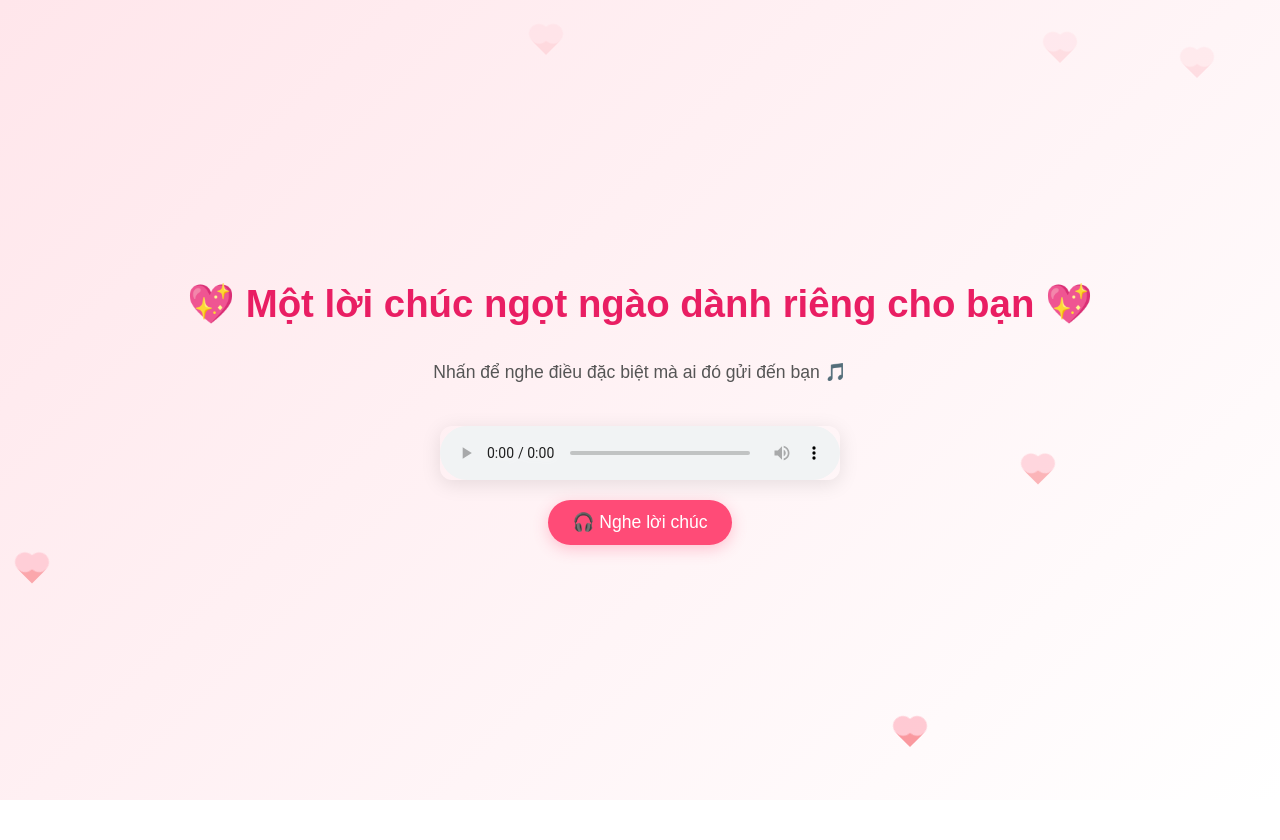
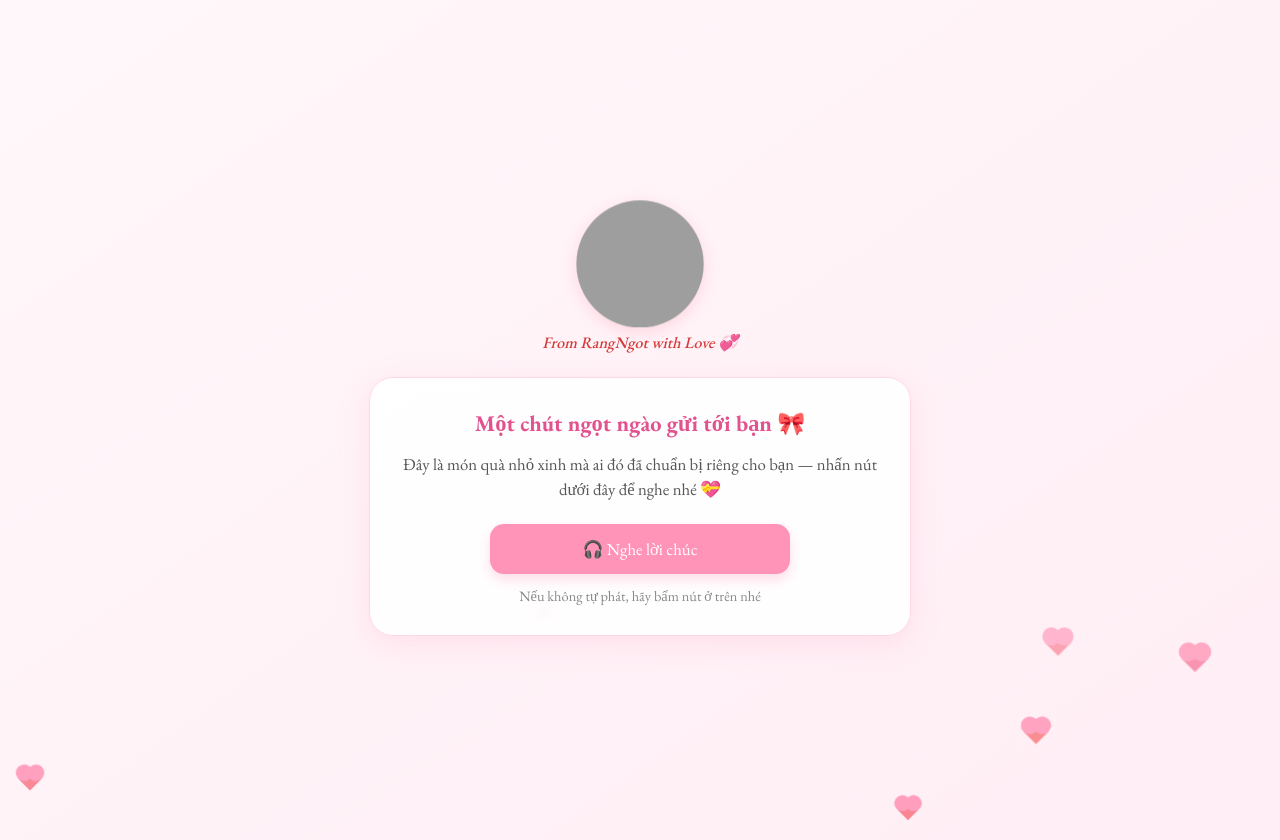
Before and after one commit to dungvu150505-prog/rangngot, a website: page public/receiver.html in a window 1280 px wide. Before the commit the page ends 800 px from the top, so only its background shows below. Drawn offline with nearby package versions, Linux system fonts and the light colour scheme; grey boxes are pictures that could not be loaded.

Commit message:
Update receiver.html

```diff
--- a/public/receiver.html
+++ b/public/receiver.html
@@ -2,121 +2,207 @@
 <html lang="vi">
 <head>
   <meta charset="utf-8">
-  <meta name="viewport" content="width=device-width, initial-scale=1">
-  <title>Lời chúc ngọt ngào 💌</title>
+  <meta name="viewport" content="width=device-width,initial-scale=1">
+  <title>Một chút ngọt ngào gửi tới bạn 💝</title>
+
+  <!-- Font -->
+  <link href="https://fonts.googleapis.com/css2?family=EB+Garamond:wght@400;500;600;700&display=swap" rel="stylesheet">
+
   <style>
+    /* 🌸 Tổng thể */
     body {
-      background: linear-gradient(135deg, #ffe6eb, #fff);
-      font-family: 'Poppins', sans-serif;
+      font-family: 'EB Garamond', serif;
       display: flex;
       flex-direction: column;
       align-items: center;
       justify-content: center;
-      height: 100vh;
+      min-height: 100vh;
       margin: 0;
+      background: linear-gradient(145deg, #fff7fa, #ffeef5);
+      color: #333;
       overflow: hidden;
+      padding: 20px;
+      text-align: center;
+    }
+
+    /* 🌺 Logo tròn */
+    .logo {
+      width: 120px;
+      height: 120px;
+      border-radius: 50%;
+      object-fit: cover;
+      margin-bottom: 8px;
+      box-shadow: 0 4px 14px rgba(255, 160, 180, 0.35);
+      animation: heartbeat 3s ease-in-out infinite;
+    }
+
+    @keyframes heartbeat {
+      0%, 100% { transform: scale(1); }
+      25% { transform: scale(1.05); }
+      50% { transform: scale(1.1); }
+      75% { transform: scale(1.05); }
+    }
+
+    /* ✨ Slogan */
+    .slogan {
+      font-size: 1rem;
+      color: #d32f2f;
+      font-style: italic;
+      font-weight: 500;
+      opacity: 0.95;
+      margin-bottom: 24px;
+      animation: fadeIn 2s ease;
+    }
+
+    @keyframes fadeIn {
+      from { opacity: 0; transform: translateY(-8px); }
+      to { opacity: 1; transform: translateY(0); }
+    }
+
+    /* 💌 Thiệp chính */
+    .card {
       position: relative;
+      z-index: 1;
+      width: clamp(320px, 90vw, 480px);
+      padding: 30px;
+      border-radius: 24px;
+      box-shadow: 0 8px 28px rgba(255, 170, 200, 0.25);
+      background: rgba(255, 255, 255, 0.92);
+      border: 1px solid #ffd6e6;
+      backdrop-filter: blur(6px);
+      animation: fadeIn 1.8s ease;
     }
 
     h1 {
-      color: #e91e63;
-      font-size: 2.4rem;
-      text-align: center;
-      animation: fadeIn 1.5s ease-out;
+      margin: 0 0 14px;
+      font-size: 1.4rem;
+      color: #e2528e;
+      font-weight: 700;
     }
 
     p {
-      font-size: 1.1rem;
+      margin: 0 0 22px;
       color: #555;
-      text-align: center;
-      margin-top: 10px;
-      animation: fadeIn 2s ease-out;
+      font-size: 1.05rem;
+      line-height: 1.5;
     }
 
-    #player {
-      margin-top: 25px;
+    /* 💕 Nút phát nhạc */
+    .play-btn {
+      font-size: 1.05rem;
+      padding: 14px 22px;
+      border-radius: 14px;
+      border: none;
+      background: #ff93b8;
+      color: white;
+      cursor: pointer;
+      box-shadow: 0 6px 12px rgba(255, 122, 162, 0.25);
+      transition: all 0.3s ease;
+      font-family: 'EB Garamond', serif;
       width: 80%;
-      max-width: 400px;
-      outline: none;
-      border-radius: 12px;
-      box-shadow: 0 4px 20px rgba(0,0,0,0.1);
+      max-width: 300px;
+      margin: 10px auto 0;
+      display: block;
     }
 
-    #btnPlay {
-      background-color: #ff4b77;
-      border: none;
-      color: white;
-      padding: 12px 24px;
-      border-radius: 25px;
-      font-size: 1.1rem;
-      margin-top: 20px;
-      cursor: pointer;
-      transition: all 0.3s ease;
-      box-shadow: 0 4px 15px rgba(255,75,119,0.3);
+    .play-btn:hover {
+      background: #ff79a4;
+      transform: scale(1.05);
     }
 
-    #btnPlay:hover {
-      background-color: #ff2b5f;
-      transform: translateY(-2px);
+    audio { display: none; }
+
+    .note {
+      margin-top: 12px;
+      font-size: 0.9rem;
+      color: #888;
     }
 
+    /* 💗 Trái tim bay */
     .heart {
-      position: fixed;
-      bottom: 0;
-      width: 20px;
-      height: 20px;
-      background-color: pink;
+      position: absolute;
+      bottom: -20px;
+      width: 16px;
+      height: 16px;
+      background-color: #ff9ebd;
       transform: rotate(45deg);
-      animation: flyUp 5s linear forwards;
       opacity: 0.8;
+      animation: floatUp 6s ease-in infinite;
     }
 
-    .heart::before, .heart::after {
+    .heart::before,
+    .heart::after {
       content: "";
       position: absolute;
-      width: 20px;
-      height: 20px;
-      background-color: pink;
+      width: 16px;
+      height: 16px;
+      background-color: #ff9ebd;
       border-radius: 50%;
     }
 
-    .heart::before { top: -10px; left: 0; }
-    .heart::after { left: -10px; top: 0; }
+    .heart::before { top: -8px; left: 0; }
+    .heart::after { left: -8px; top: 0; }
 
-    @keyframes flyUp {
-      0% { transform: translateY(0) rotate(45deg); opacity: 0.9; }
-      100% { transform: translateY(-120vh) rotate(45deg); opacity: 0; }
+    @keyframes floatUp {
+      0% { transform: translateY(0) scale(1) rotate(45deg); opacity: 1; }
+      50% { transform: translateY(-150px) scale(1.2) rotate(45deg); opacity: 0.9; }
+      100% { transform: translateY(-250px) scale(0.9) rotate(45deg); opacity: 0; }
     }
 
-    @keyframes fadeIn {
-      from { opacity: 0; transform: translateY(15px); }
-      to { opacity: 1; transform: translateY(0); }
+    /* 📱 Responsive */
+    @media (max-width: 480px) {
+      .logo { width: 90px; height: 90px; }
+      .card { padding: 24px 20px; }
+      h1 { font-size: 1.25rem; }
+      p { font-size: 1rem; }
+      .play-btn { font-size: 1rem; padding: 12px 18px; }
     }
   </style>
 </head>
+<body>
+  <!-- 🍰 Logo + slogan -->
+  <img src="https://file.garden/aO0lFjCQS03opF7T/st.PNG" alt="Logo RangNgot" class="logo">
+  <div class="slogan">From RangNgot with Love 💞</div>
 
-<body>
-  <h1>💖 Một lời chúc ngọt ngào dành riêng cho bạn 💖</h1>
-  <p>Nhấn để nghe điều đặc biệt mà ai đó gửi đến bạn 🎵</p>
-  <audio id="player" controls></audio>
-  <button id="btnPlay">🎧 Nghe lời chúc</button>
+  <!-- 💌 Thiệp -->
+  <div class="card">
+    <h1>Một chút ngọt ngào gửi tới bạn 🎀</h1>
+    <p>Đây là món quà nhỏ xinh mà ai đó đã chuẩn bị riêng cho bạn — nhấn nút dưới đây để nghe nhé 💝</p>
 
+    <audio id="player" preload="auto"></audio>
+    <button class="play-btn" id="btnPlay">🎧 Nghe lời chúc</button>
+    <div class="note">Nếu không tự phát, hãy bấm nút ở trên nhé</div>
+  </div>
+
+  <!-- 💗 Hiệu ứng tim bay -->
   <script>
-    const urlParams = new URLSearchParams(window.location.search);
-    const audioSrc = urlParams.get('audio');
+    // 🌸 Tạo hiệu ứng tim bay
+    setInterval(() => {
+      const heart = document.createElement('div');
+      heart.classList.add('heart');
+      heart.style.left = Math.random() * 100 + 'vw';
+      heart.style.animationDuration = (3 + Math.random() * 3) + 's';
+      heart.style.backgroundColor = `hsl(${340 + Math.random() * 20}, 90%, 75%)`;
+      document.body.appendChild(heart);
+      setTimeout(() => heart.remove(), 6000);
+    }, 800);
+
+    // 💕 Xử lý phát nhạc
     const player = document.getElementById('player');
     const btnPlay = document.getElementById('btnPlay');
+    const urlParams = new URLSearchParams(window.location.search);
+    const audioUrl = urlParams.get('audio');
 
-    if (audioSrc) {
-      player.src = audioSrc;
+    if (audioUrl) {
+      player.src = audioUrl;
     } else {
-      alert('Không tìm thấy file âm thanh, hãy kiểm tra lại đường dẫn 💔');
+      alert("Không tìm thấy file âm thanh 😢");
     }
 
     btnPlay.addEventListener('click', () => {
       if (player.paused) {
         player.play().catch(() => {
-          alert('Trình duyệt chặn tự phát, bấm lại để nghe nhé 🎵');
+          alert('Trình duyệt chặn tự phát, bấm lại để phát nhé 🎵');
         });
         btnPlay.textContent = '⏸ Dừng lại';
       } else {
@@ -125,17 +211,6 @@
         btnPlay.textContent = '🎧 Nghe lời chúc';
       }
     });
-
-    // Hiệu ứng trái tim bay ngẫu nhiên
-    setInterval(() => {
-      const heart = document.createElement('div');
-      heart.classList.add('heart');
-      heart.style.left = Math.random() * 100 + 'vw';
-      heart.style.backgroundColor = `hsl(${340 + Math.random() * 20}, 90%, 75%)`;
-      heart.style.animationDuration = (3 + Math.random() * 3) + 's';
-      document.body.appendChild(heart);
-      setTimeout(() => heart.remove(), 6000);
-    }, 800);
   </script>
 </body>
 </html>
```
